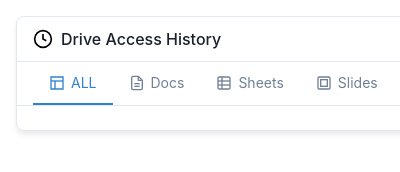
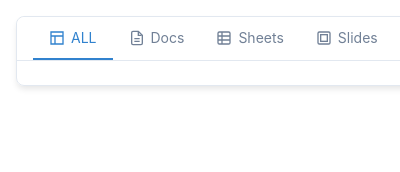
Before and after one commit to cyamax/google-drive-recent-files, a browser extension: page popup.html in a window 400 px wide. Shown: the top 172 px of the page. Drawn offline with Linux system fonts and the light colour scheme.

Commit message:
Fix 表示される量を増やす

```diff
--- a/popup.html
+++ b/popup.html
@@ -7,13 +7,7 @@
 </head>
 <body>
   <div class="container">
-    <div class="header">
-      <svg width="20" height="20" viewBox="0 0 24 24" fill="none" stroke="currentColor" stroke-width="2">
-        <circle cx="12" cy="12" r="10"></circle>
-        <polyline points="12 6 12 12 16 14"></polyline>
-      </svg>
-      <h1>Drive Access History</h1>
-    </div>
+
 
     <!-- タブナビゲーション -->
     <div class="tabs">
--- a/popup.js
+++ b/popup.js
@@ -37,10 +37,10 @@
         }
 
         const historyItemHTML = `<a href="${file.webViewLink}" target="_blank"><div class="history-item">
-            <img class="file-icon doc" src="${icon}" width="32" height="32">
+            <img class="file-icon doc" src="${icon}" width="20" height="20">
           <div class="file-info">
             <p class="file-name">${textContent}</p>
-            <span class="access-time">${timeStamp.toLocaleDateString()}</span>
+
           </div>
         </div></a>`;
       fileList.insertAdjacentHTML('beforeend', historyItemHTML);
--- a/style.css
+++ b/style.css
@@ -39,9 +39,10 @@
     border-bottom: 1px solid #e2e8f0;
     background: white;
     position: sticky;
-    top: 49px;
+    top: 0px;
     z-index: 10;
     overflow-x: auto;
+    border-radius: 8px 8px 0 0;
     scrollbar-width: none; /* Firefoxのスクロールバーを非表示 */
   }
 
@@ -107,7 +108,7 @@
 
   .history-list {
     padding: 8px 16px 16px;
-    max-height: 400px;
+    max-height: 490px;
     overflow-y: auto;
   }
 
```
